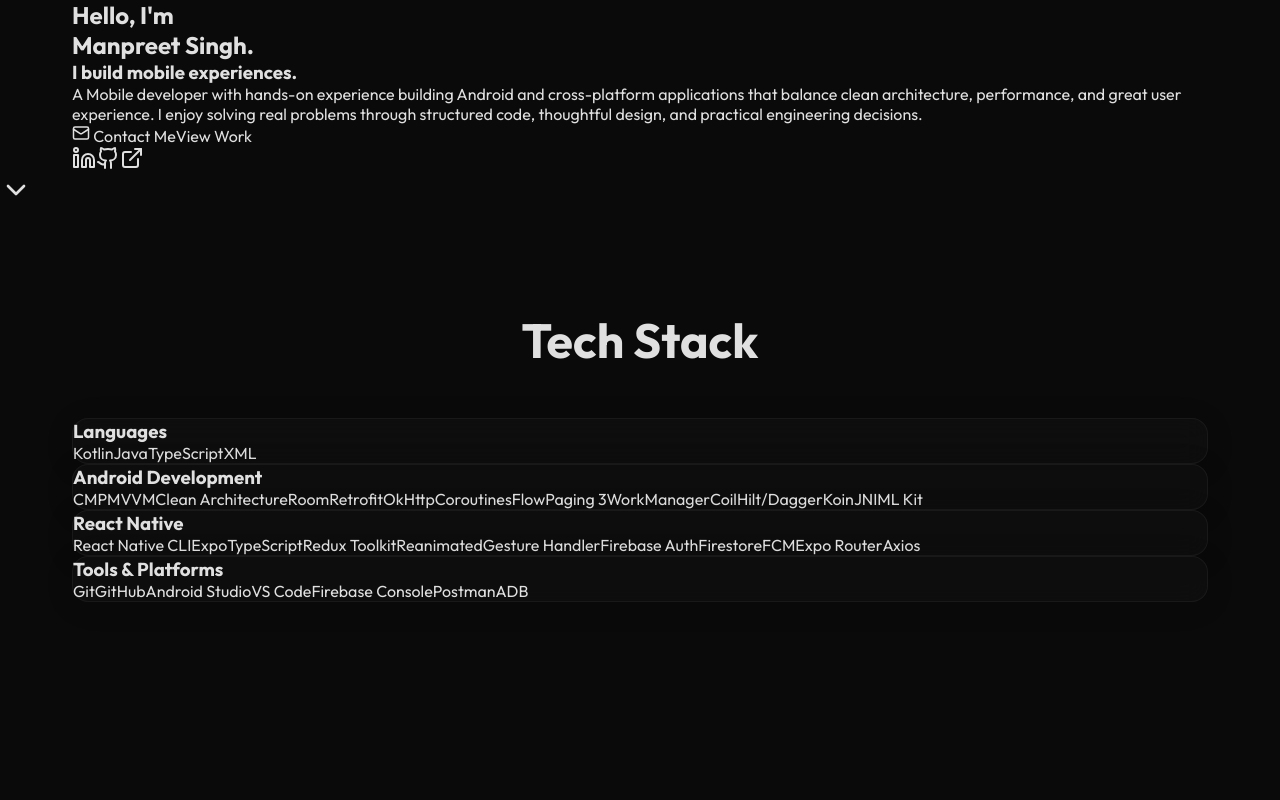
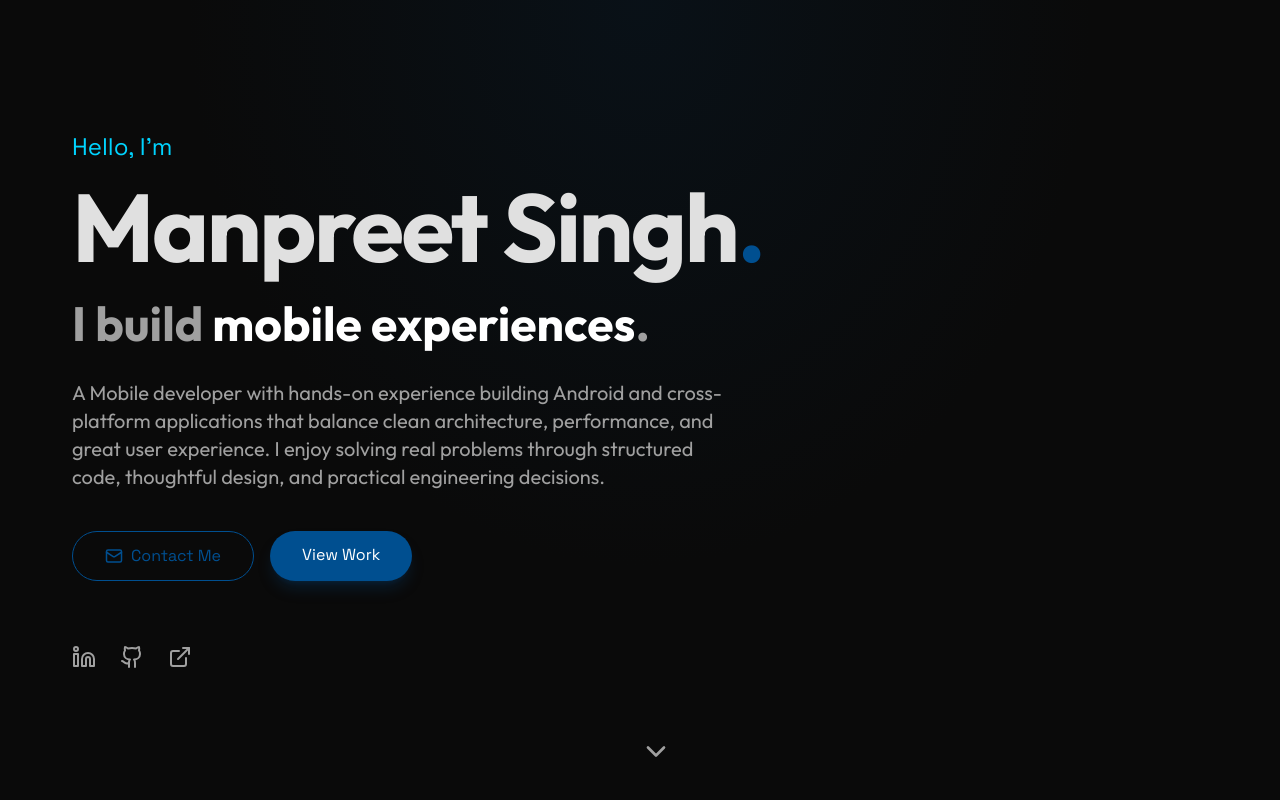
Before and after one commit to I-am-Manu-Singh/PortfolioWebsite, a React (Vite) app: page / in a window 1280 px wide. Shown: the top 800 px of the page. Built offline with nearby package versions, Linux system fonts and the light colour scheme.

Commit message:
Fix: Install Tailwind and correct CSS order

```diff
--- a/package.json
+++ b/package.json
@@ -22,10 +22,13 @@
     "@types/react": "^19.2.5",
     "@types/react-dom": "^19.2.3",
     "@vitejs/plugin-react": "^5.1.1",
+    "autoprefixer": "^10.4.23",
     "eslint": "^9.39.1",
     "eslint-plugin-react-hooks": "^7.0.1",
     "eslint-plugin-react-refresh": "^0.4.24",
     "globals": "^16.5.0",
+    "postcss": "^8.5.6",
+    "tailwindcss": "^3.4.17",
     "typescript": "~5.9.3",
     "typescript-eslint": "^8.46.4",
     "vite": "^7.2.4"
--- /dev/null
+++ b/postcss.config.js
@@ -0,0 +1,6 @@
+export default {
+    plugins: {
+        tailwindcss: {},
+        autoprefixer: {},
+    },
+}
--- /dev/null
+++ b/tailwind.config.js
@@ -0,0 +1,42 @@
+/** @type {import('tailwindcss').Config} */
+export default {
+    content: [
+        "./index.html",
+        "./src/**/*.{js,ts,jsx,tsx}",
+    ],
+    theme: {
+        extend: {
+            colors: {
+                primary: {
+                    DEFAULT: '#004f90', // Deep Blue
+                    light: '#4dabf5',
+                },
+                secondary: {
+                    DEFAULT: '#00d4ff', // Cyan
+                },
+                dark: {
+                    DEFAULT: '#0a0a0a',
+                    card: '#121212',
+                },
+                text: {
+                    DEFAULT: '#e0e0e0',
+                    muted: '#a0a0a0',
+                }
+            },
+            fontFamily: {
+                sans: ['Outfit', 'sans-serif'],
+                mono: ['Space Grotesk', 'monospace'],
+            },
+            animation: {
+                'shine': 'shine 2s linear infinite',
+            },
+            keyframes: {
+                shine: {
+                    '0%': { transform: 'translateX(-100%)' },
+                    '100%': { transform: 'translateX(100%)' },
+                }
+            }
+        },
+    },
+    plugins: [],
+}
```
Also changed, not shown: src/index.css (+8 -3 lines), 1 other file (tests, documents, lock files or other folders).
